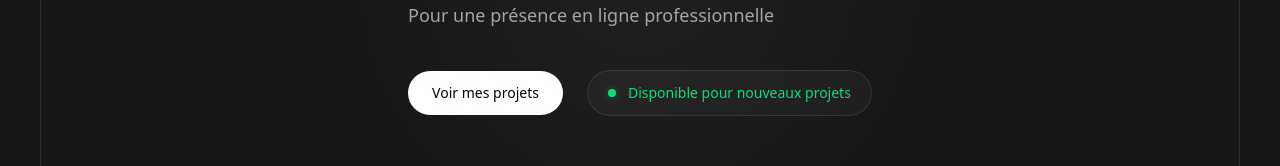
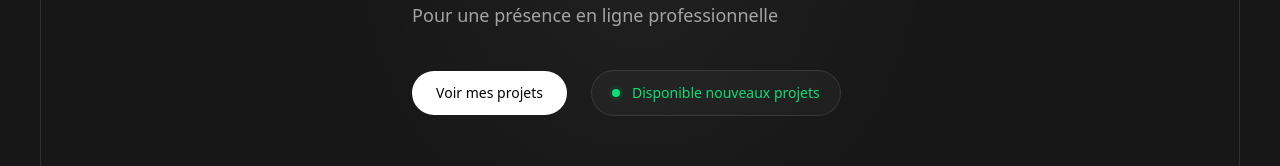
Before and after one commit to NicolasDeza/portfolio, a Nuxt app: page / in a window 1280 px wide. Shown: the part 430-596 px from the top of the page. Built offline with nearby package versions, Linux system fonts and the light colour scheme; a web font is replaced by a local one.

Commit message:
Text disponible

```diff
--- a/app/components/hero.vue
+++ b/app/components/hero.vue
@@ -138,7 +138,7 @@ onMounted(async () => {
           </a>
 
           <div
-            class="flex items-center gap-3 text-sm text-[#05DF72] px-5 py-3 rounded-full border border-white/10 bg-white/[0.03] backdrop-blur-sm transition-all duration-300 hover:bg-white/[0.06] hover:border-white/15"
+            class="w-full sm:w-auto flex items-center justify-center gap-3 text-sm text-[#05DF72] px-5 py-3 rounded-full border border-white/10 bg-white/[0.03] backdrop-blur-sm transition-all duration-300 hover:bg-white/[0.06] hover:border-white/15"
             role="status"
             aria-live="polite"
           >
@@ -150,7 +150,7 @@ onMounted(async () => {
                 class="relative inline-flex h-2 w-2 rounded-full bg-[#05DF72]"
               ></span>
             </span>
-            <span class="font-medium">Disponible pour nouveaux projets</span>
+            <span class="font-medium">Disponible nouveaux projets</span>
           </div>
         </div>
       </div>
```
